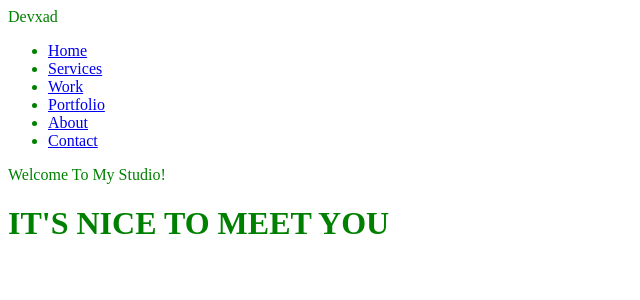
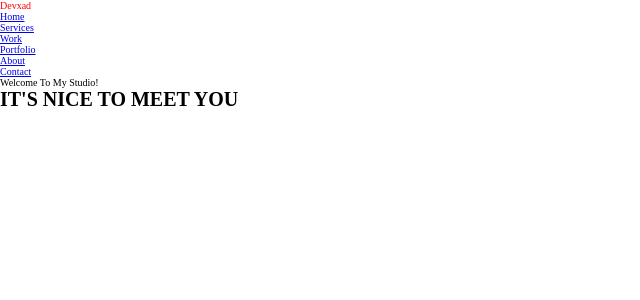
Before and after one commit to Dejan85/devxad, a React (Create React App) app in the folder client/: page / in a window 1280 px wide. Shown: the top 300 px of the page, without its empty margins (0-640 px from the left). Built offline with nearby package versions, Linux system fonts and the light colour scheme.

Commit message:
Basic page setup done part 2

```diff
--- a/client/package.json
+++ b/client/package.json
@@ -3,6 +3,7 @@
   "version": "0.1.0",
   "private": true,
   "dependencies": {
+    "node-sass": "^4.12.0",
     "react": "^16.8.6",
     "react-dom": "^16.8.6",
     "react-router-dom": "^5.0.0",
--- a/client/src/index.js
+++ b/client/src/index.js
@@ -1,7 +1,7 @@
 import React from 'react';
 import ReactDOM from 'react-dom';
 import App from './App';
-import './sass/main.css';
+import './sass/main.scss';
 
 import * as serviceWorker from './serviceWorker';
 
--- /dev/null
+++ b/client/src/sass/components/base/_base.scss
@@ -0,0 +1,16 @@
+*,
+*::after,
+*::before {
+  padding: 0;
+  margin: 0;
+  box-sizing: inherit;
+}
+
+html {
+  // This defines what 1rem is
+  font-size: 62.5%; // 1rem = 10px (inace je 16px. 10 smo dobili tako sto smo 10px / 16px * 100 = 62.5%)
+}
+
+body {
+  box-sizing: border-box;
+}
--- a/client/src/sass/main.css
+++ /dev/null
@@ -1,4 +0,0 @@
-body {
-  color: green;
-}
-/*# sourceMappingURL=main.css.map */
--- a/client/src/sass/main.scss
+++ b/client/src/sass/main.scss
@@ -1,3 +1,5 @@
-body {
-  color: green;
-}
+// BASE
+@import './components/base/base';
+
+// HOME
+@import './components/layout/home/home.scss';
```
Also changed, not shown: 2 other files (tests, documents, lock files or other folders).
